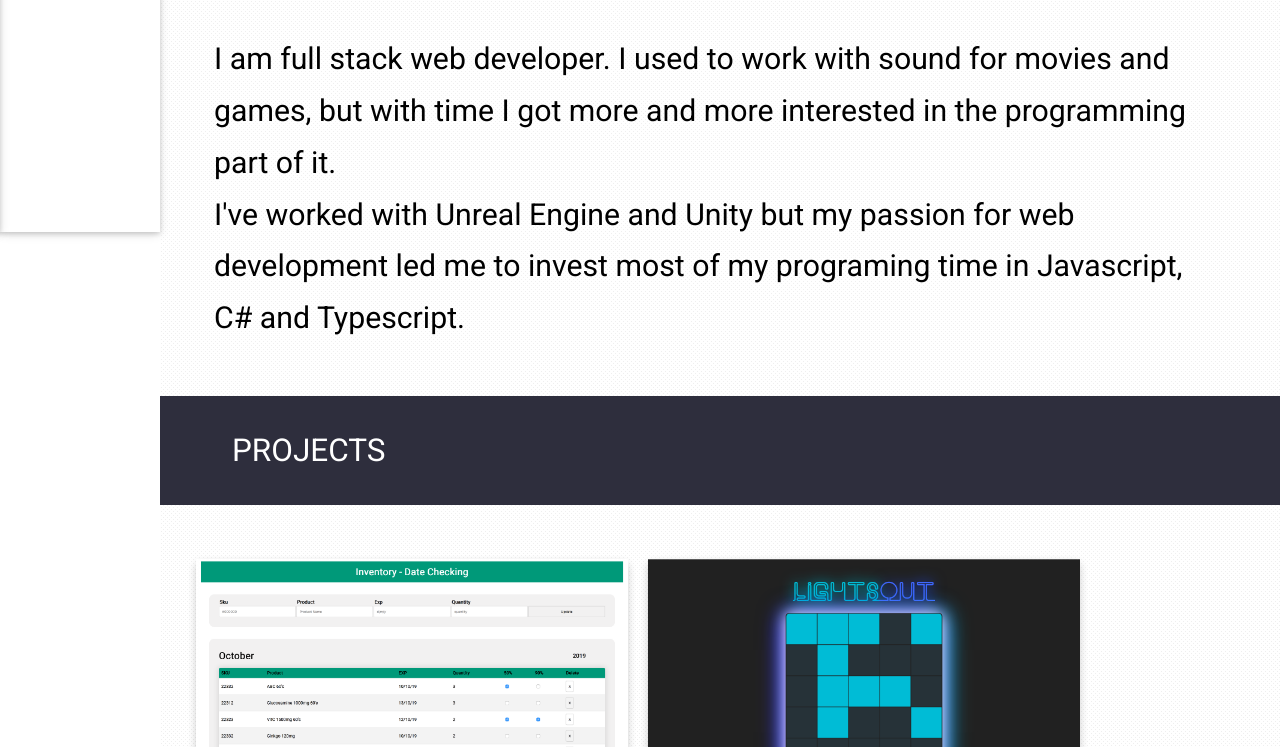
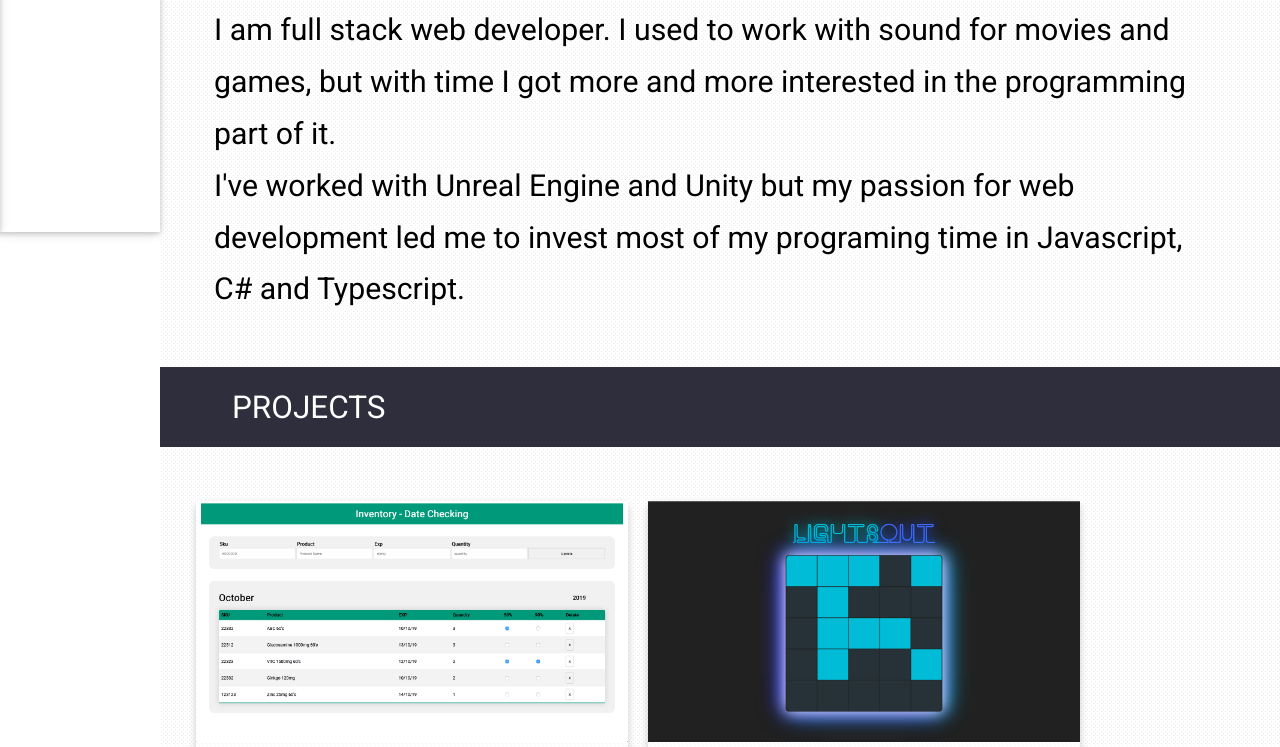
Before and after one commit to teooliver/teooliver.me, a Gatsby site: page / in a window 1280 px wide. Shown: the part 568-1315 px from the top of the page. Built offline with nearby package versions, Linux system fonts and the light colour scheme; Gatsby itself is replaced by a stand-in of ours.

```diff
--- a/src/components/styledComponents/PageTitleStyles.js
+++ b/src/components/styledComponents/PageTitleStyles.js
@@ -8,7 +8,7 @@
   font-size: 1.75rem;
   margin-bottom: 3rem;
   margin-top: 0;
-  padding: 2rem 4rem;
+  padding: 1.2rem 4rem;
   text-transform: uppercase;
 `
 
```
